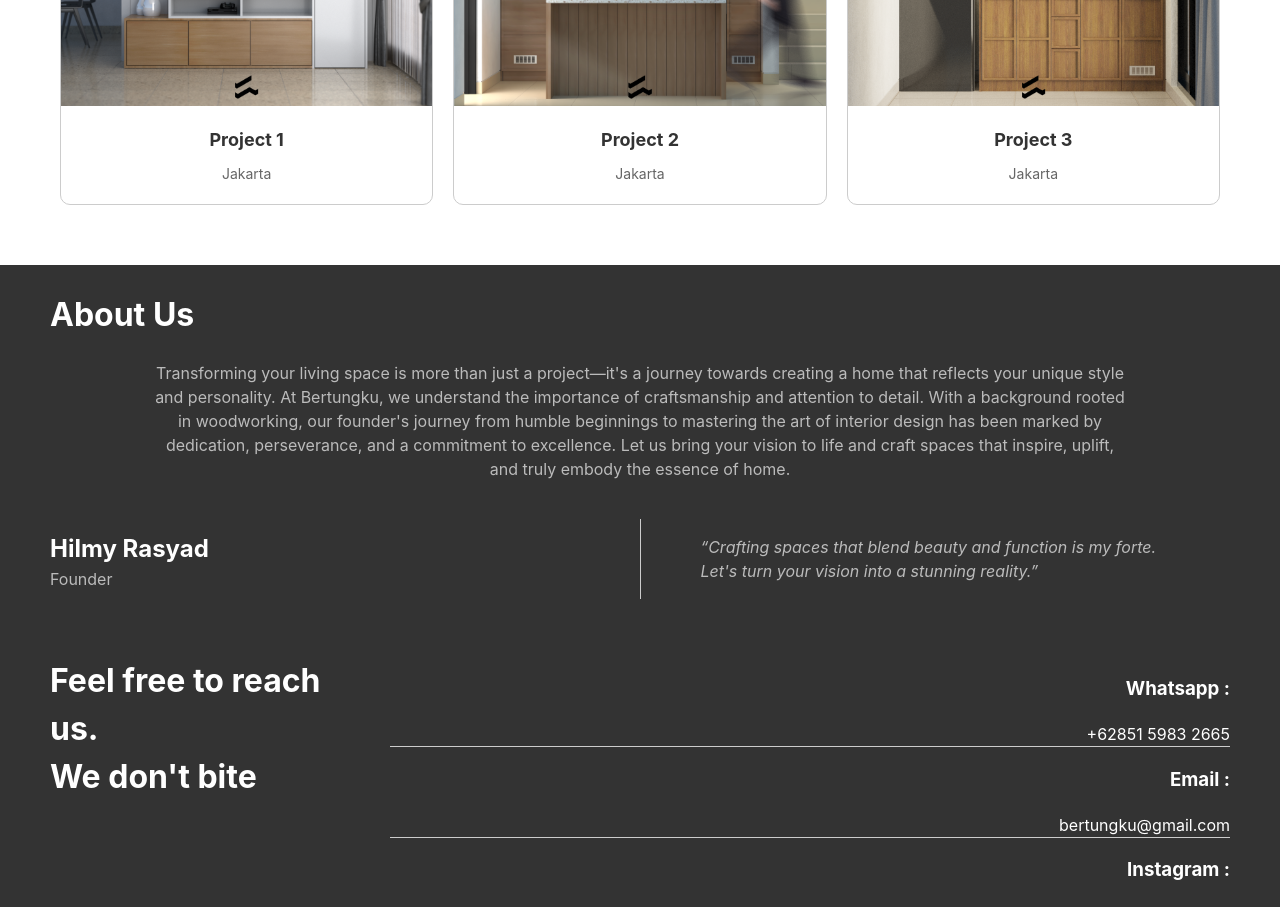
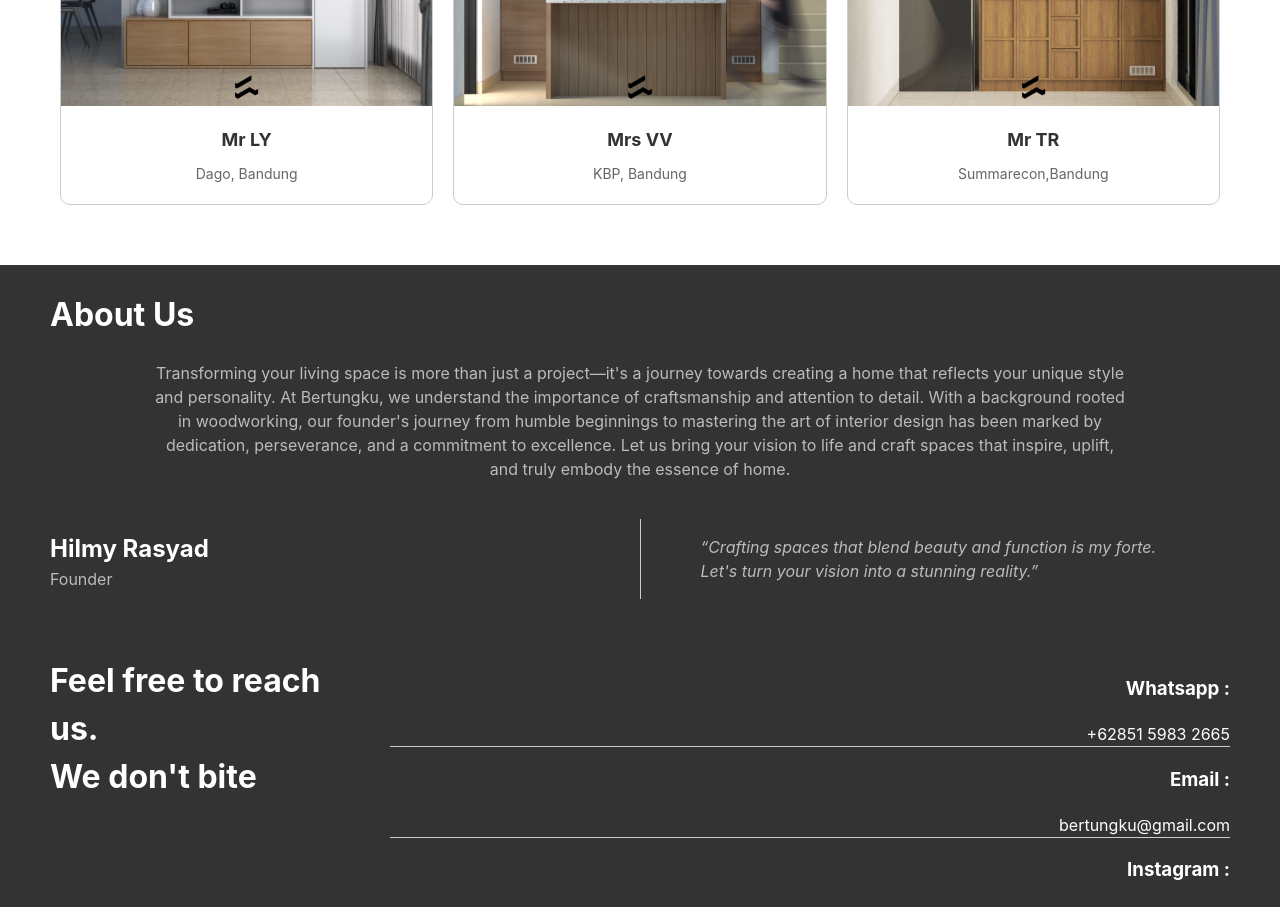
Before and after one commit to hlmyrsyd/bertungku-app, a React (Vite) app: page / in a window 1280 px wide. Shown: the part 1060-1967 px from the top of the page. Built offline with nearby package versions, Linux system fonts and the light colour scheme.

Commit message:
Update Cards

```diff
--- a/src/components/Portfolio.jsx
+++ b/src/components/Portfolio.jsx
@@ -8,18 +8,18 @@ function Portfolio() {
             <h1>Our Latest Works</h1>
             <div className="card-container">
                 <BasicCard
-                title="Project 1"
-                location="Jakarta"
+                title="Mr LY"
+                location="Dago, Bandung"
                 imageUrl="../src/assets/card-image/project1.png"
                 />
                 <BasicCard
-                title="Project 2"
-                location="Jakarta"
+                title="Mrs VV"
+                location="KBP, Bandung"
                 imageUrl="../src/assets/card-image/project2.png"
                 />
                 <BasicCard
-                title="Project 3"
-                location="Jakarta"
+                title="Mr TR"
+                location="Summarecon,Bandung"
                 imageUrl="../src/assets/card-image/project3.png"
                 />
             </div>
```
